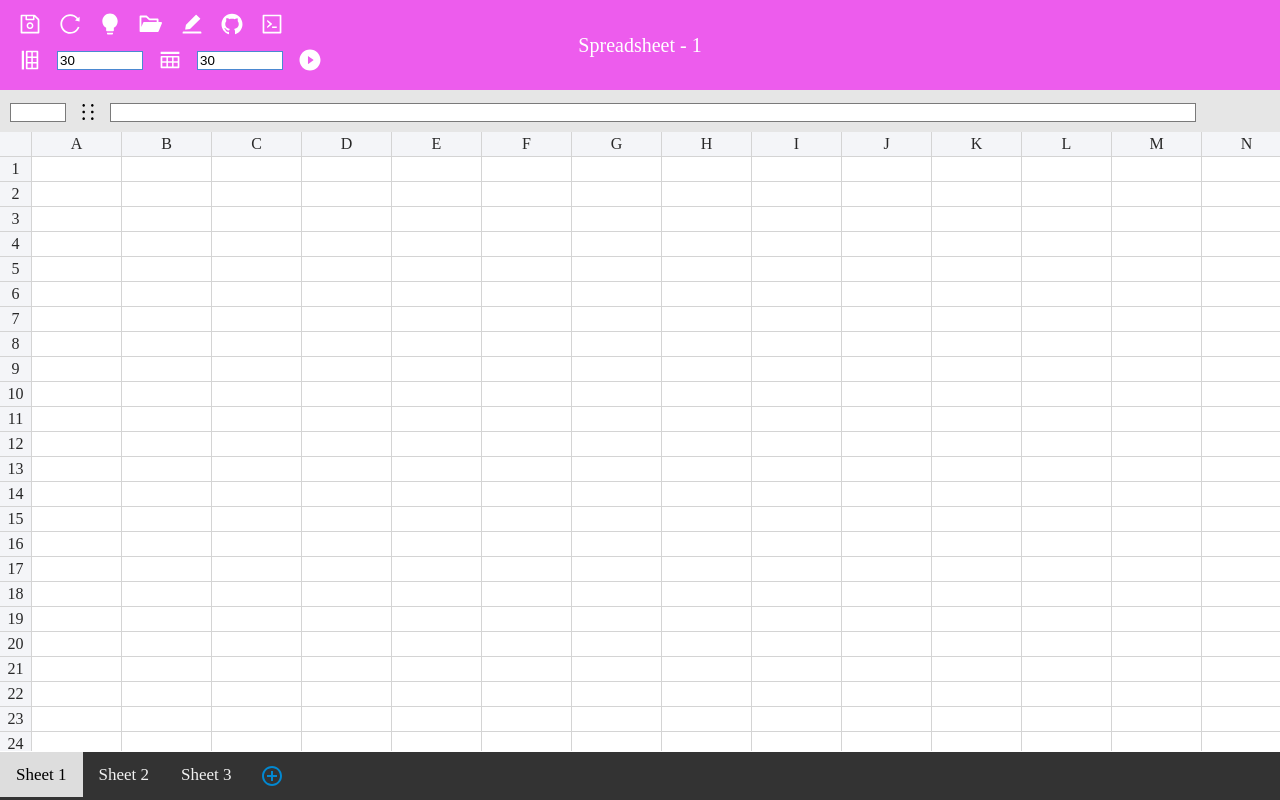
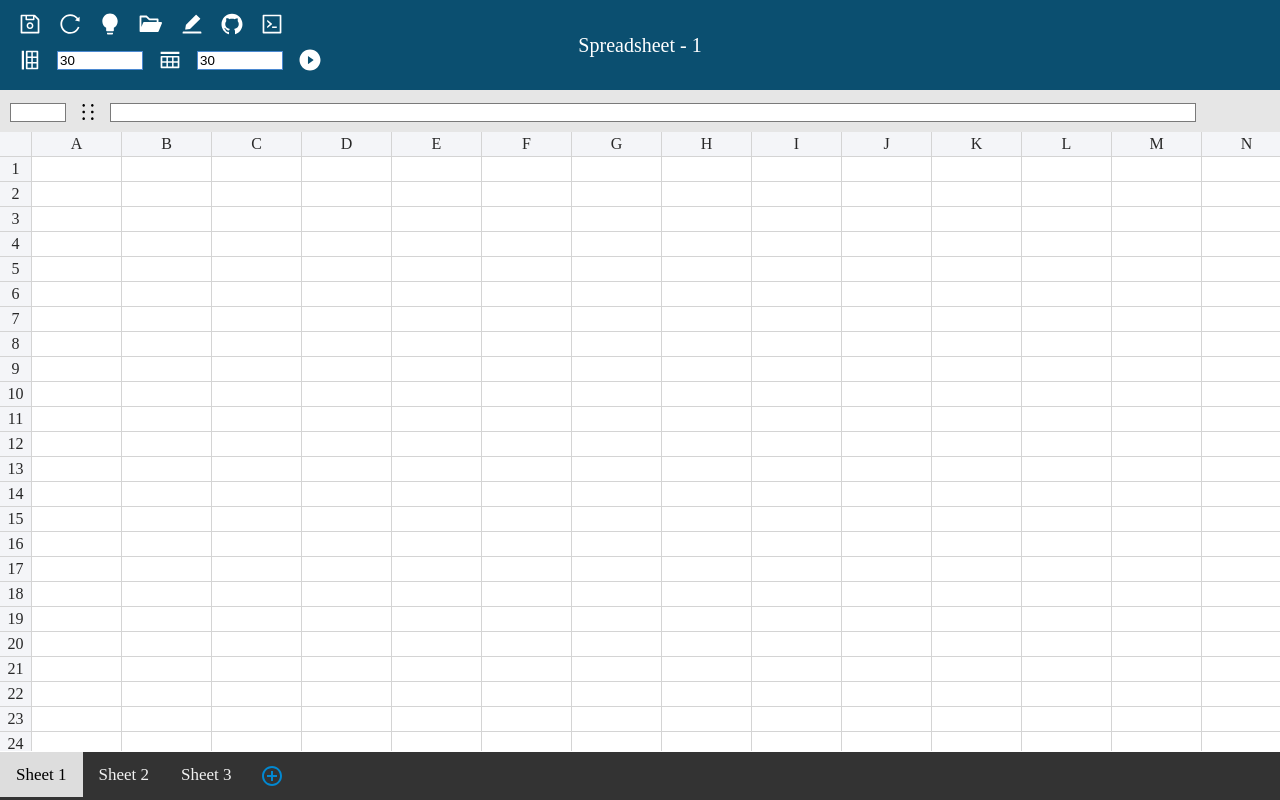
Before and after one commit to anhminh10a2hoa/spreadsheet-fetch, a React (Vite) app: page / in a window 1280 px wide. Built offline with nearby package versions, Linux system fonts and the light colour scheme.

Commit message:
style change

```diff
--- a/src/themes/index.ts
+++ b/src/themes/index.ts
@@ -45,7 +45,7 @@ export const Button = styled.button`
 export const Navbar = styled.div`
   padding: 35px;
   text-align: center;
-  background: #ed5ced;
+  background: #0b4f70;
   color: white;
   font-size: 30px;
 
```
Also changed, not shown: 1 other file (tests, documents, lock files or other folders).
